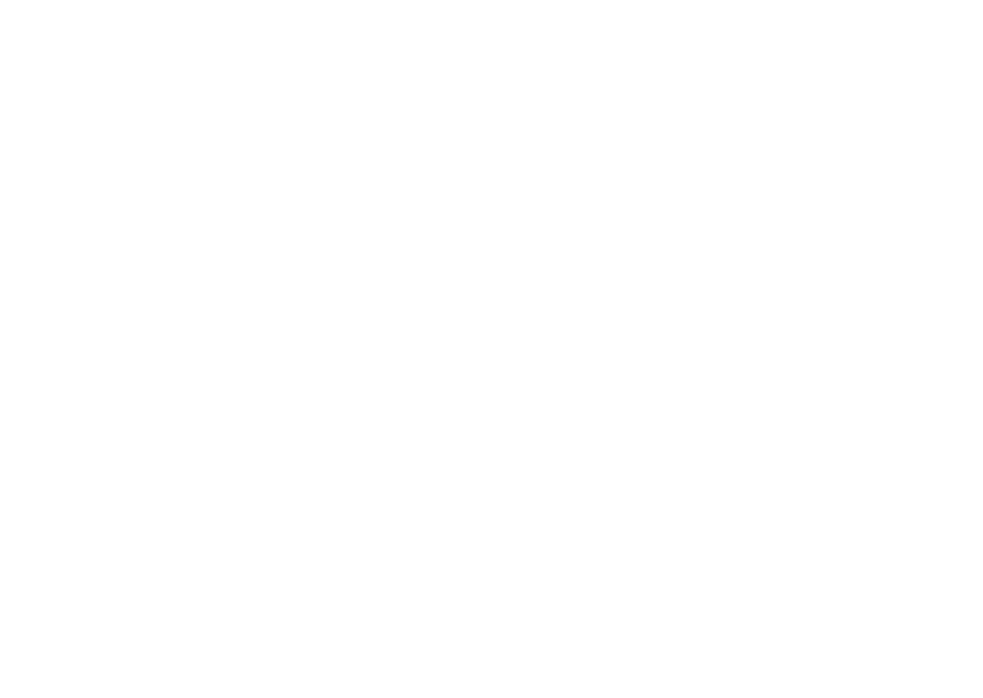
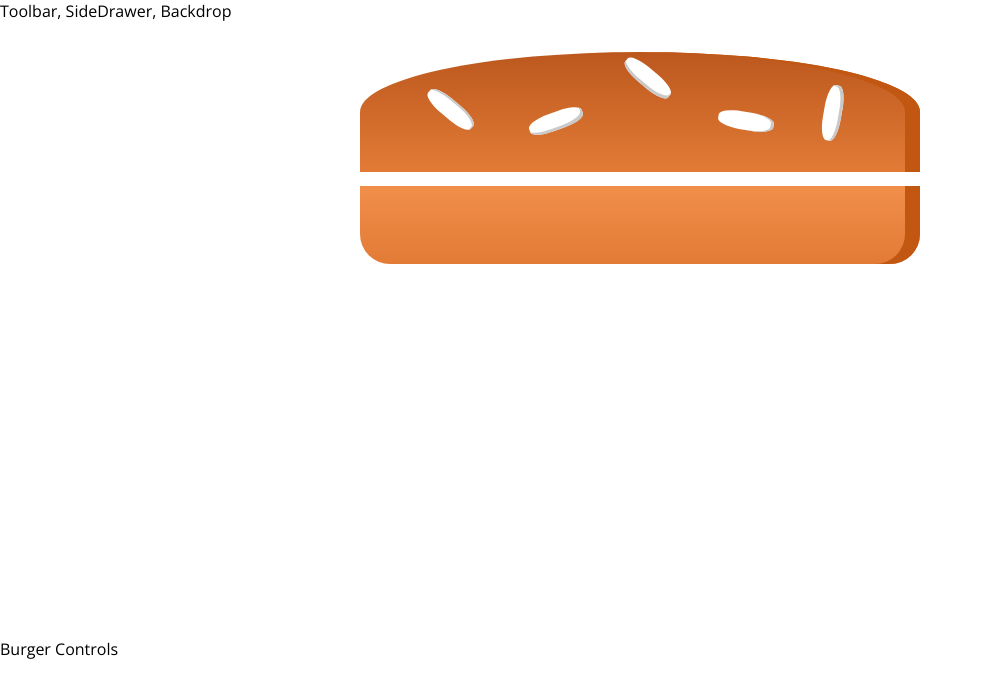
Before and after one commit to Cristhho/react-burger-builder, a React app: page / in a window 1280 px wide. Shown: the top 698 px of the page, without its empty margins (0-983 px from the left). Built offline with nearby package versions, Linux system fonts and the light colour scheme.

Commit message:
burger layout and ingredients

```diff
--- a/package.json
+++ b/package.json
@@ -31,6 +31,7 @@
     "postcss-flexbugs-fixes": "3.2.0",
     "postcss-loader": "2.0.8",
     "promise": "8.0.1",
+    "prop-types": "^15.7.2",
     "raf": "3.4.0",
     "react": "^16.9.0",
     "react-dev-utils": "^5.0.2",
--- a/src/App.js
+++ b/src/App.js
@@ -1,10 +1,15 @@
 import React, { Component } from 'react';
+
+import Layout from './components/Layout/Layout';
+import BurgerBuilder from './containers/BurgerBuilder/BurgerBuilder';
 
 class App extends Component {
   render() {
     return (
       <div>
-
+        <Layout>
+          <BurgerBuilder />
+        </Layout>
       </div>
     );
   }
--- /dev/null
+++ b/src/components/Burger/Burger.css
@@ -0,0 +1,30 @@
+.Burger{
+	width: 100%;
+	margin: auto;
+	height: 250px;
+	overflow: scroll;
+	text-align: center;
+	font-weight: bold;
+	font-size: 1.2rem;
+}
+
+@media (min-width: 500px) and (min-height: 400px) {
+	.Burger{
+		width: 350px;
+		height: 300px;
+	}
+}
+
+@media (min-width: 500px) and (min-height: 401px) {
+	.Burger{
+		width: 450px;
+		height: 400px;
+	}
+}
+
+@media (min-width: 1000px) and (min-height: 700px) {
+	.Burger{
+		width: 700px;
+		height: 600px;
+	}
+}
--- /dev/null
+++ b/src/components/Burger/Burger.js
@@ -0,0 +1,24 @@
+import React from 'react';
+
+import classes from './Burger.css';
+import BurgerIngredient from './BurgerIngredient/BurgerIngredient';
+
+const burger = (props) => {
+	const transformedIngredients = Object.keys(props.ingredients)
+		.map(igKey => {
+			return [...Array(props.ingredients[igKey])].map((_, i) => {
+				return <BurgerIngredient key={igKey + i} type={igKey}/>;
+			});
+		});
+	console.log(transformedIngredients);
+
+	return(
+		<div className={classes.Burger}>
+			<BurgerIngredient type="bread-top" />
+			{transformedIngredients}
+			<BurgerIngredient type="bread-bottom" />
+		</div>
+	)
+}
+
+export default burger;
--- /dev/null
+++ b/src/components/Burger/BurgerIngredient/BurgerIngredient.css
@@ -0,0 +1,113 @@
+.BreadBottom {
+    height: 13%;
+    width: 80%;
+    background: linear-gradient(#F08E4A, #e27b36);
+    border-radius: 0 0 30px 30px;
+    box-shadow: inset -15px 0 #c15711;
+    margin: 2% auto;
+}
+
+.BreadTop {
+    height: 20%;
+    width: 80%;
+    background: linear-gradient(#bc581e, #e27b36);
+    border-radius: 50% 50% 0 0;
+    box-shadow: inset -15px 0 #c15711;
+    margin: 2% auto;
+    position: relative;
+}
+
+.Seeds1 {
+    width: 10%;
+    height: 15%;
+    position: absolute;
+    background-color: white;
+    left: 30%;
+    top: 50%;
+    border-radius: 40%;
+    transform: rotate(-20deg);
+    box-shadow: inset -2px -3px #c9c9c9;
+}
+
+.Seeds1:after {
+    content: "";
+    width: 100%;
+    height: 100%;
+    position: absolute;
+    background-color: white;
+    left: -170%;
+    top: -260%;
+    border-radius: 40%;
+    transform: rotate(60deg);
+    box-shadow: inset -1px 2px #c9c9c9;
+  }
+
+.Seeds1:before {
+    content: "";
+    width: 100%;
+    height: 100%;
+    position: absolute;
+    background-color: white;
+    left: 180%;
+    top: -50%;
+    border-radius: 40%;
+    transform: rotate(60deg);
+    box-shadow: inset -1px -3px #c9c9c9;
+  }
+
+  .Seeds2 {
+    width: 10%;
+    height: 15%;
+    position: absolute;
+    background-color: white;
+    left: 64%;
+    top: 50%;
+    border-radius: 40%;
+    transform: rotate(10deg);
+    box-shadow: inset -3px 0 #c9c9c9;
+  }
+
+  .Seeds2:before {
+    content: "";
+    width: 100%;
+    height: 100%;
+    position: absolute;
+    background-color: white;
+    left: 150%;
+    top: -130%;
+    border-radius: 40%;
+    transform: rotate(90deg);
+    box-shadow: inset 1px 3px #c9c9c9;
+  }
+
+
+.Meat {
+    width: 80%;
+    height: 8%;
+    background: linear-gradient(#7f3608, #702e05);
+    margin: 2% auto;
+    border-radius: 15px;
+}
+
+.Cheese {
+    width: 90%;
+    height: 4.5%;
+    margin: 2% auto;
+    background: linear-gradient(#f4d004, #d6bb22);
+    border-radius: 20px;
+}
+
+.Salad {
+    width: 85%;
+    height: 7%;
+    margin: 2% auto;
+    background: linear-gradient(#228c1d, #91ce50);
+    border-radius: 20px;
+}
+
+.Bacon {
+    width: 80%;
+    height: 3%;
+    background: linear-gradient(#bf3813, #c45e38);
+    margin: 2% auto;
+}
--- /dev/null
+++ b/src/components/Burger/BurgerIngredient/BurgerIngredient.js
@@ -0,0 +1,44 @@
+import React from 'react';
+import PropTypes from 'prop-types';
+
+import classes from './BurgerIngredient.css';
+
+const burgerIngredient = (props) => {
+	let ingredient = null;
+
+	switch (props.type) {
+		case ('bread-bottom') :
+			ingredient = <div className={classes.BreadBottom}></div>
+			break;
+		case ('bread-top') :
+			ingredient = (
+					<div className={classes.BreadTop}>
+						<div className={classes.Seeds1}></div>
+						<div className={classes.Seeds2}></div>
+					</div>
+				)
+			break;
+		case ('meat') :
+			ingredient = <div className={classes.Meat}></div>
+			break;
+		case ('cheese') :
+			ingredient = <div className={classes.Cheese}></div>
+			break;
+		case ('salad') :
+			ingredient = <div className={classes.Salad}></div>
+			break;
+		case ('bacon') :
+			ingredient = <div className={classes.Bacon}></div>
+			break;
+		default:
+			ingredient = null;
+	}
+
+	return ingredient;
+}
+
+burgerIngredient.propTypes = {
+	type: PropTypes.string.isRequired
+}
+
+export default burgerIngredient;
--- /dev/null
+++ b/src/components/Layout/Layout.css
@@ -0,0 +1,3 @@
+.content{
+	margin-top: 16px;
+}
--- /dev/null
+++ b/src/components/Layout/Layout.js
@@ -0,0 +1,15 @@
+import React from 'react';
+
+import Auxiliary from '../../hoc/Auxiliary';
+import classes from './Layout.css';
+
+const layout = (props) => (
+		<Auxiliary>
+			<div>Toolbar, SideDrawer, Backdrop</div>
+			<main className={classes.content}>
+				{props.children}
+			</main>
+		</Auxiliary>
+	)
+
+export default layout;
--- /dev/null
+++ b/src/containers/BurgerBuilder/BurgerBuilder.js
@@ -0,0 +1,27 @@
+import React, { Component } from 'react';
+
+import Burger from '../../components/Burger/Burger';
+import Auxiliary from '../../hoc/Auxiliary';
+
+export class BurgerBuilder extends Component {
+
+	state = {
+		ingredients: {
+			salad: 0,
+			bacon: 0,
+			cheese: 0,
+			meat: 0
+		}
+	}
+
+	render() {
+		return (
+			<Auxiliary>
+				<Burger ingredients={this.state.ingredients}/>
+				<div>Burger Controls</div>
+			</Auxiliary>
+		);
+	}
+}
+
+export default BurgerBuilder;
--- /dev/null
+++ b/src/hoc/Auxiliary.js
@@ -0,0 +1,3 @@
+const auxiliary = (props) => props.children
+
+export default auxiliary;
```
